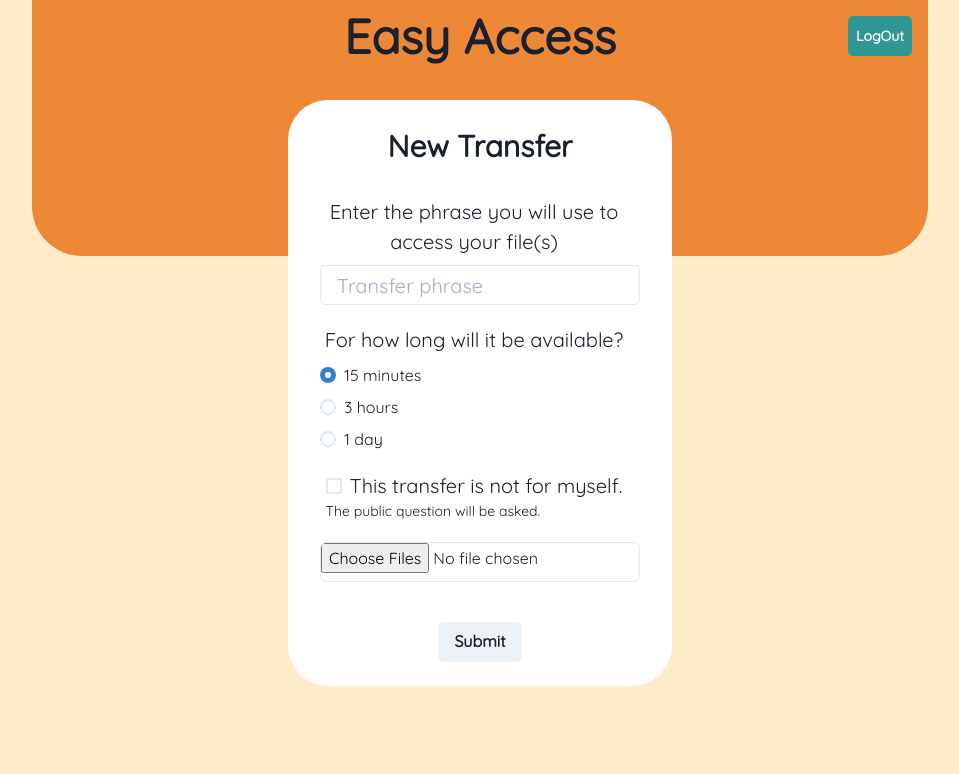
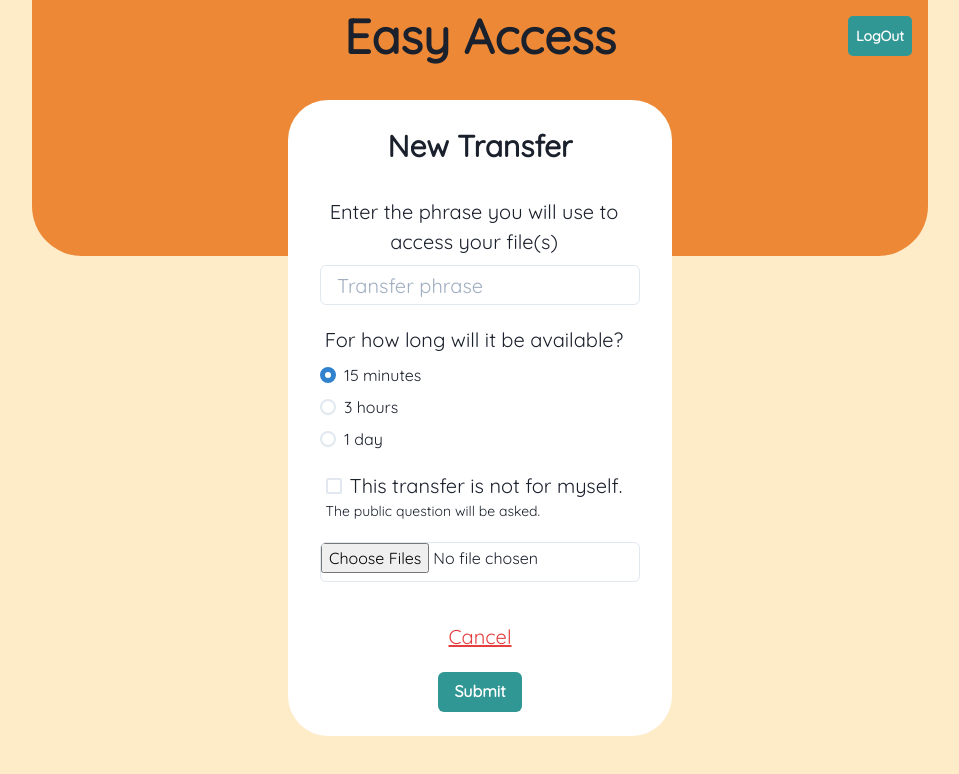
Before and after one commit to UrielFuentes98/easy-access, a React (Create React App) app in the folder web/: page /newtransfer in a window 1280 px wide. Shown: the top 774 px of the page, without its empty margins (160-1119 px from the left). Built offline with nearby package versions, Linux system fonts and the light colour scheme; what magic-sdk would draw is missing.

Commit message:
Adding cancel link to new transfer.

```diff
--- a/web/src/Pages/GetTransfer/index.tsx
+++ b/web/src/Pages/GetTransfer/index.tsx
@@ -68,7 +68,7 @@ function GetTransfer() {
           Transfer
         </Text>
         <Link to={SITE_PATHS.LANDING} style={{ marginLeft: "auto" }}>
-          <CloseIcon color="red.600" boxSize={{ base: 3, lg: 5 }} />
+          <CloseIcon color="red.600" boxSize={{ base: 3, lg: 4 }} />
         </Link>
       </Box>
       {filesNames.map((fileName, key) => (
--- /dev/null
+++ b/web/src/Pages/NewTransfer/CancelLink/index.tsx
@@ -0,0 +1,53 @@
+import {
+  Button,
+  Link,
+  Popover,
+  PopoverArrow,
+  PopoverBody,
+  PopoverCloseButton,
+  PopoverContent,
+  PopoverHeader,
+  PopoverTrigger,
+} from "@chakra-ui/react";
+import { SITE_PATHS } from "app/routes";
+import { useHistory } from "react-router-dom";
+
+function CancelLink() {
+  const history = useHistory();
+  return (
+    <Popover>
+      {() => (
+        <>
+          <PopoverTrigger>
+            <Link
+              textDecoration="underline"
+              color="red.500"
+              fontSize={{ base: "md", lg: "xl" }}
+            >
+              Cancel
+            </Link>
+          </PopoverTrigger>
+          <PopoverContent alignItems="center" maxW={{ base: "3xs", lg: "2xs" }}>
+            <PopoverArrow />
+            <PopoverCloseButton />
+            <PopoverHeader>
+              Are you sure you want to cancel the transfer?
+            </PopoverHeader>
+            <PopoverBody>
+              <Button
+                colorScheme="blue"
+                onClick={async () => {
+                  history.push(SITE_PATHS.HOME);
+                }}
+              >
+                Yes
+              </Button>
+            </PopoverBody>
+          </PopoverContent>
+        </>
+      )}
+    </Popover>
+  );
+}
+
+export default CancelLink;
--- a/web/src/Pages/NewTransfer/index.tsx
+++ b/web/src/Pages/NewTransfer/index.tsx
@@ -14,6 +14,7 @@ import { SITE_PATHS } from "app/routes";
 import { setNewTransferPhrase, setRecentTransfer } from "./newTransferSlice";
 import { useAppDispatch } from "app/hooks";
 import UploadedFiles from "./UploadedFiles";
+import CancelLink from "./CancelLink";
 
 export interface NewTransferForm {
   phrase: string;
@@ -86,7 +87,7 @@ function NewTransfer() {
             }
           }}
         >
-          {({ isSubmitting, setFieldValue, values }) => (
+          {({ isSubmitting }) => (
             <Form>
               <VStack flexFlow="column" alignItems="center" spacing={5}>
                 <Text fontSize={["xl", null, "3xl"]} fontWeight="bold" pb={2}>
@@ -142,7 +143,12 @@ function NewTransfer() {
                     {errMsg}
                   </Alert>
                 )}
-                <Button type="submit" isLoading={isSubmitting}>
+                <CancelLink />
+                <Button
+                  type="submit"
+                  colorScheme="teal"
+                  isLoading={isSubmitting}
+                >
                   Submit
                 </Button>
               </VStack>
```
